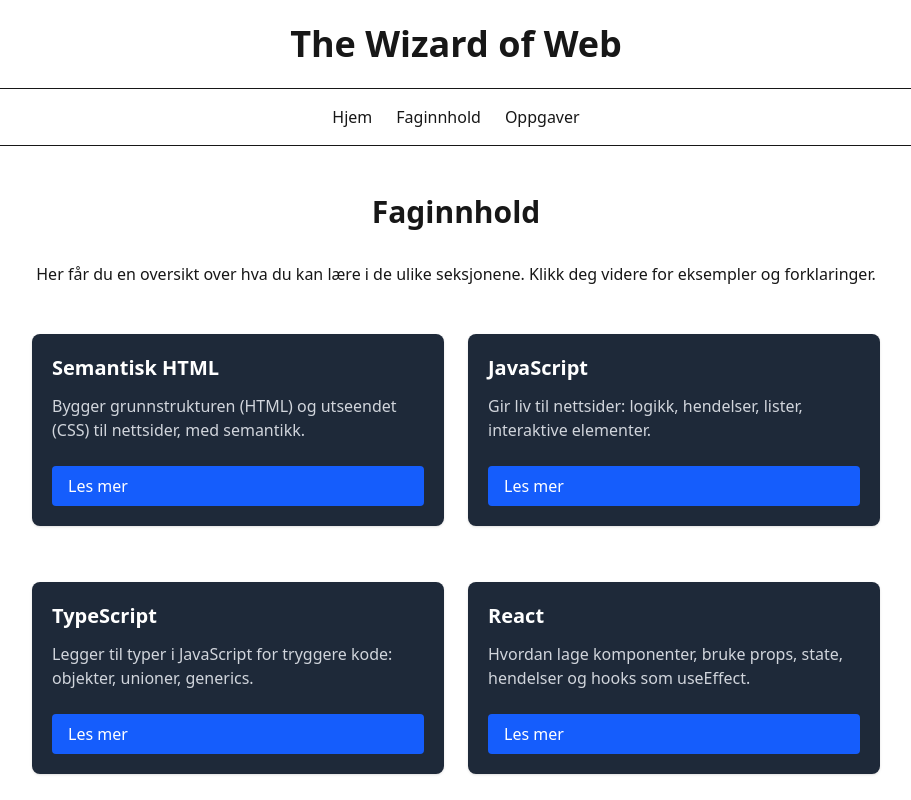
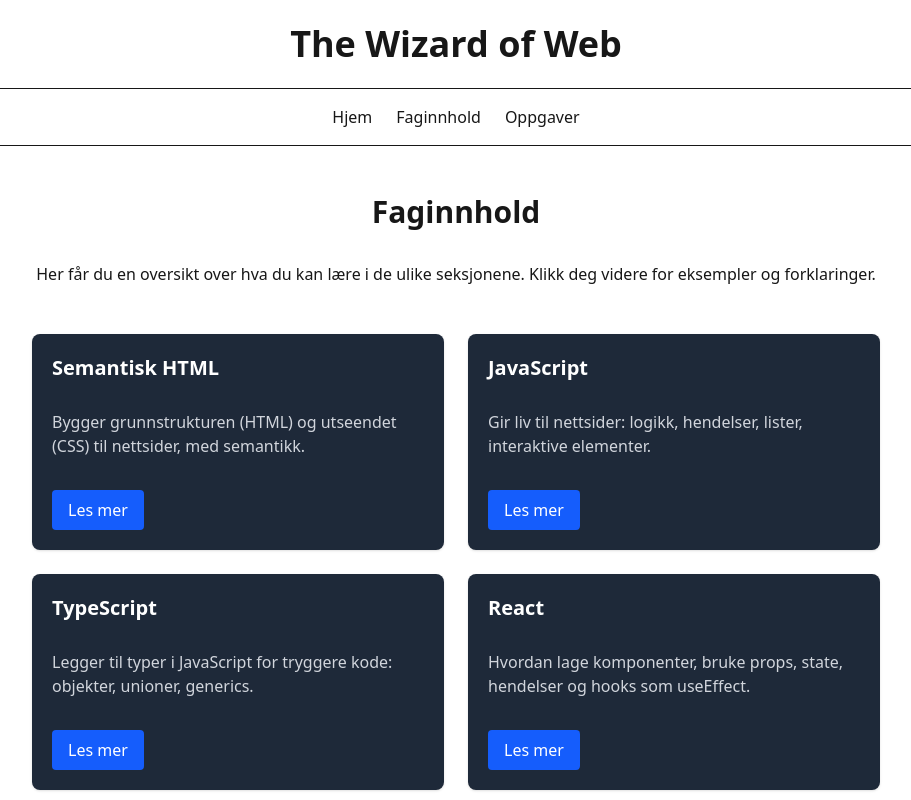
Before and after one commit to brolun/arbeidskrav02-emne06-ga, a Next.js app: page /faginnhold in a window 1280 px wide. Shown: the top 800 px of the page, without its empty margins (184-1095 px from the left). Built offline with nearby package versions, Linux system fonts and the light colour scheme.

Commit message:
style card buttons

```diff
--- a/app/faginnhold/page.tsx
+++ b/app/faginnhold/page.tsx
@@ -13,7 +13,7 @@ export default function Page() {
         {faginnholdChildren.map((emne) => (
           <div
             key={emne.href}
-            className="bg-gray-800 space-y-6 p-5 rounded-lg shadow hover:shadow-lg transition flex flex-col justify-between"
+            className="bg-gray-800 space-y-4 p-5 rounded-lg shadow hover:shadow-lg transition flex flex-col justify-between h-full"
           >
             <h3 className="text-xl font-semibold mb-3 text-white">
               {emne.label}
@@ -21,7 +21,7 @@ export default function Page() {
             <p className="text-gray-300">{emne.desc}</p>
             <Link
               href={emne.href}
-              className="px-4 py-2 bg-blue-600 hover:bg-blue-500 text-white rounded transition"
+              className="px-4 py-2 bg-blue-600 hover:bg-blue-500 text-white rounded transition self-start"
             >
               Les mer
             </Link>
```
